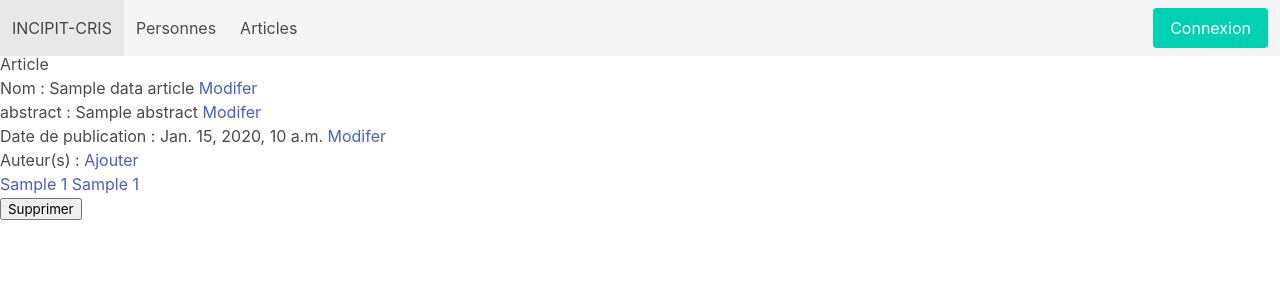
After one commit to HEG-INCIPIT/INCIPIT-CRIS, a Django app: template INCIPIT_CRIS/INCIPIT_CRIS_app/templates/article/article_profile_edition.html in a window 1280 px wide. The commit adds this page. Shown: the top 300 px of the page. Run offline with Django 3.2, Linux system fonts and the light colour scheme; the template is opened without the code that fills it: most values are stand-ins (such as "Sample title", 1, 10 or a date in 2020).

Commit message:
Edition of html files on article display

```diff
--- /dev/null
+++ b/INCIPIT_CRIS/INCIPIT_CRIS_app/templates/article/article_profile_edition.html
@@ -0,0 +1,33 @@
+<!DOCTYPE html>
+<html class="has-navbar-fixed-top">
+    <head>
+        <meta charset="utf-8">
+        <meta name="viewport" content="width=device-width, initial-scale=1">
+        <title>INCIPIT-CRIS</title>
+        <link rel="stylesheet" href="https://cdn.jsdelivr.net/npm/bulma@0.9.2/css/bulma.min.css">
+    </head>
+    <body>
+
+        {% include 'main/base.html' %}
+
+        {% block article_information %}
+            <p>
+                Article
+            </p>
+            <p>Nom : {{ data_article.name }} <a href="/articles/edition/field/name/{{data_article.ark_pid}}"> Modifer</a></p>
+            <p>abstract : {{ data_article.abstract }} <a href="/articles/edition/field/abstract/{{data_article.ark_pid}}"> Modifer</a></p>
+            <p>Date de publication : {{ data_article.datePublished }} <a href="/articles/edition/field/datePublished/{{data_article.ark_pid}}"> Modifer</a></p>
+            <p>Auteur(s) : <a href="/articles/edition/field/addAuthor/{{data_article.ark_pid}}"> Ajouter</a></p>
+            {% for author in data_article.authors %}
+                <div>
+                    <a href="/personnes/{{ author.0 }}">{{ author.1.given_name }} {{ author.1.family_name }}</a>
+                    <form action="/articles/edition/field/deleteAuthor/{{data_article.ark_pid}}" method="post">
+                        {% csrf_token %}
+                        <input type="hidden" id="authorARK" name="authorARK" value="{{ author.0 }}">
+                        <input type="submit" value="Supprimer">
+                    </form>
+                </div>
+            {% endfor %}
+        {% endblock %}
+    </body>
+</html>
--- a/INCIPIT_CRIS/INCIPIT_CRIS_app/templates/article/display_articles_results.html
+++ b/INCIPIT_CRIS/INCIPIT_CRIS_app/templates/article/display_articles_results.html
@@ -10,7 +10,7 @@
         {% include 'main/base.html' %}
 
         {% for result in sparql_request %}
-            <p><a href="{% url "articles_display" result.0 %}"> {{ result.1 }}</a></p>
+            <p><a href="{% url "article_display" result.0 %}"> {{ result.1 }}</a></p>
         {% endfor %}
     </body>
 </html>
```
Also changed, not shown: INCIPIT_CRIS/INCIPIT_CRIS_app/templates/article/display_article_profile.html (+6 -1 lines).
